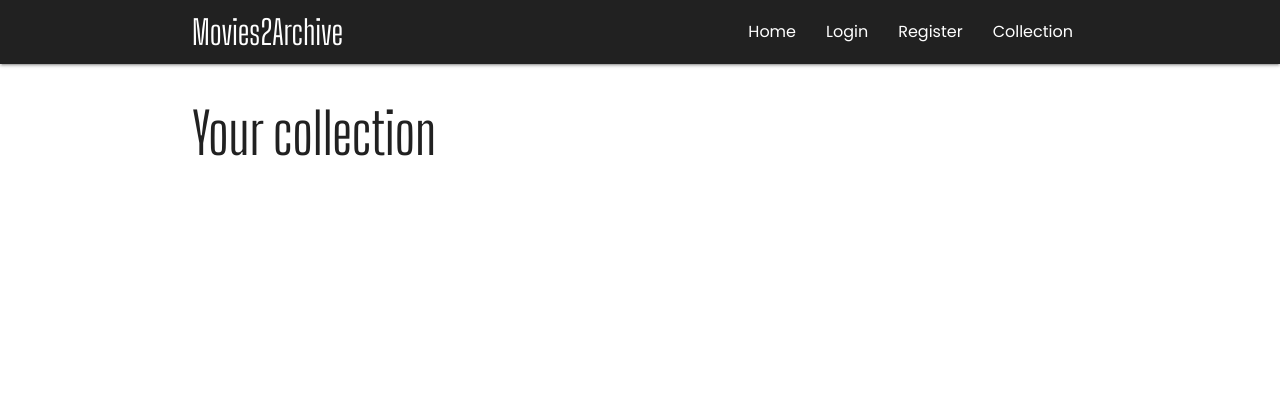
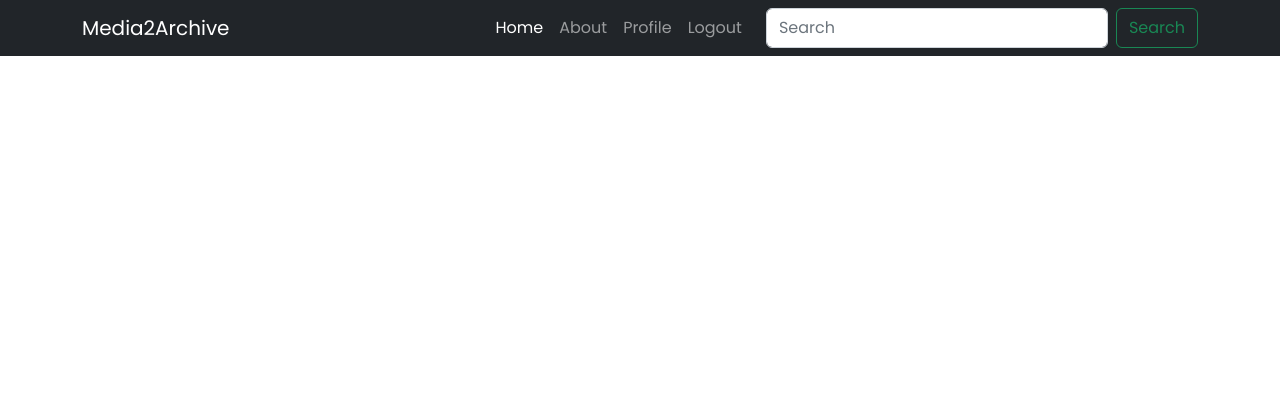
Before and after one commit to JHodgkins/MSP3-Movie2Archive, a Flask app: page /get_movies in a window 1280 px wide. Shown: the top 420 px of the page. Run offline with Flask 2, Linux system fonts and the light colour scheme; the visitor is signed in with stand-in values (Sample User, id 1); data that the repository does not hold is empty; some libraries are stand-ins or nearby versions.

Commit message:
code: moved css framework to BS5

```diff
--- a/movie2archive/templates/main.html
+++ b/movie2archive/templates/main.html
@@ -5,58 +5,102 @@
     <meta http-equiv="X-UA-Compatible" content="IE=edge">
     <meta name="viewport" content="width=device-width, initial-scale=1.0">
     <title>Movie2Archive</title>
-    <!-- Compiled and minified materialize JavaScript -->
-    <link rel="stylesheet" href="https://cdnjs.cloudflare.com/ajax/libs/materialize/1.0.0/css/materialize.min.css">
-    <!-- font awesome cdn -->
+    <!-- Bootstrap compiled css cdn -->
+    <link rel="stylesheet" href="https://cdn.jsdelivr.net/npm/bootstrap@5.2.0-beta1/dist/css/bootstrap.min.css" type="text/css" />
+    <!-- Font awesome css cdn -->
     <link rel="stylesheet" href="https://cdnjs.cloudflare.com/ajax/libs/font-awesome/6.1.1/css/all.min.css" type="text/css">
-    <!-- Custom stylesheet -->
+    <!-- Custom css stylesheet -->
     <link rel="stylesheet" href="{{ url_for('static', filename='css/style.css') }}" typr="text/css">
 
 </head>
 <body>
-    <header>
-    <!-- Main navigation -->
-        <nav class="grey darken-4">
-            <div class="nav-wrapper container">
-            <div class="row">
-            <a href="{{ url_for('home') }}" class="brand-logo">Movies2Archive</a>
-            <a href="#" data-target="mobile-menu" class="sidenav-trigger" aria-label="Menu"><i class="fas fa-bars"></i></a>
-            <ul class="right hide-on-med-and-down">
-                <li><a href="{{ url_for('home') }}">Home</a></li>
-                <li><a href="#">Login</a></li>
-                <li><a href="#">Register</a></li>
-                <li><a href="{{ url_for('get_movies') }}">Collection</a></li>
-            </ul>
+    <header class="site-header container">
+      <nav class="navbar navbar-expand-lg navbar-dark bg-dark fixed-top">
+        <div class="container">
+          <a class="navbar-brand" href="#">Media2Archive</a>
+          <button
+            class="navbar-toggler"
+            type="button"
+            data-bs-toggle="offcanvas"
+            data-bs-target="#offcanvasNavbar"
+            aria-controls="offcanvasNavbar"
+          >
+            <span class="navbar-toggler-icon"></span>
+          </button>
+          <div
+            class="offcanvas offcanvas-end"
+            tabindex="-1"
+            id="offcanvasNavbar"
+            aria-labelledby="offcanvasNavbarLabel"
+          >
+            <div class="offcanvas-header">
+              <h5 class="offcanvas-title" id="offcanvasNavbarLabel">
+                Side Menu
+              </h5>
+              <button
+                type="button"
+                class="btn-close"
+                data-bs-dismiss="offcanvas"
+                aria-label="Close"
+              ></button>
             </div>
+            <div class="offcanvas-body">
+              <ul class="navbar-nav justify-content-end flex-grow-1 pe-3">
+                <li class="nav-item">
+                  <a class="nav-link active" aria-current="page" href="{{ url_for('home') }}"
+                    >Home</a
+                  >
+                </li>
+                <li class="nav-item">
+                  <a class="nav-link" href="{{ url_for('about') }}">About</a>
+                </li>
+                {% if current_user.is_authenticated %}
+                  <li class="nav-item">
+                    <a class="nav-link" href="{{ url_for('profile') }}">Profile</a>
+                  </li>
+                  <li class="nav-item">
+                    <a class="nav-link" href="{{ url_for('logout') }}">Logout</a>
+                  </li>
+                {% else %}
+                  <li class="nav-item">
+                    <a class="nav-link" href="{{ url_for('login') }}">Login</a>
+                  </li>
+                  <li class="nav-item">
+                    <a class="nav-link" href="{{ url_for('register') }}">Register</a>
+                  </li>
+                {% endif %}
+              </ul>
+              <form class="d-flex" role="search">
+                <input
+                  class="form-control me-2"
+                  type="search"
+                  placeholder="Search"
+                  aria-label="Search"
+                />
+                <button class="btn btn-outline-success" type="submit">
+                  Search
+                </button>
+              </form>
             </div>
-        </nav>
-
-        <!-- Mobile navigation -->
-        <div  class="sidenav" id="mobile-menu">
-        <h2>navigation</h2>
-        <ul>
-            <li><a href="{{ url_for('home') }}">Home</a></li>
-            <li><a href="#">Login</a></li>
-            <li><a href="#">Register</a></li>
-            <li><a href="{{ url_for('get_movies') }}">Collection</a></li>
-        </ul>
+          </div>
         </div>
+      </nav>
     </header>
     <main class="container">
-        {% block content %}
-
-        {% endblock content %}
+        <div class="row">
+            <div class="col-md-12">
+            {% block content %}
+            {% endblock content %}
+            </div> <!-- end main col-md-12 -->
+        </div>
     </main>
     <footer>
         <p class="copyright text-muted">&copy;<span id="copyright"></span> Movie2Archive - Educational project</p>
     </footer>
 
-    <!-- Compiled and minified materialize JS -->
-    <script src="https://cdnjs.cloudflare.com/ajax/libs/materialize/1.0.0/js/materialize.min.js"></script>
+    <!-- compiled Bootstrap JS CDN -->
+    <script src="https://cdn.jsdelivr.net/npm/bootstrap@5.2.0-beta1/dist/js/bootstrap.bundle.min.js"></script>
     <!-- Custom JS -->
     <script src="{{ url_for('static', filename='js/script.js') }}"></script>
-    <script>
-        $("#copyright").text(new Date().getFullYear());
-  </script>
 </body>
 </html>
```
